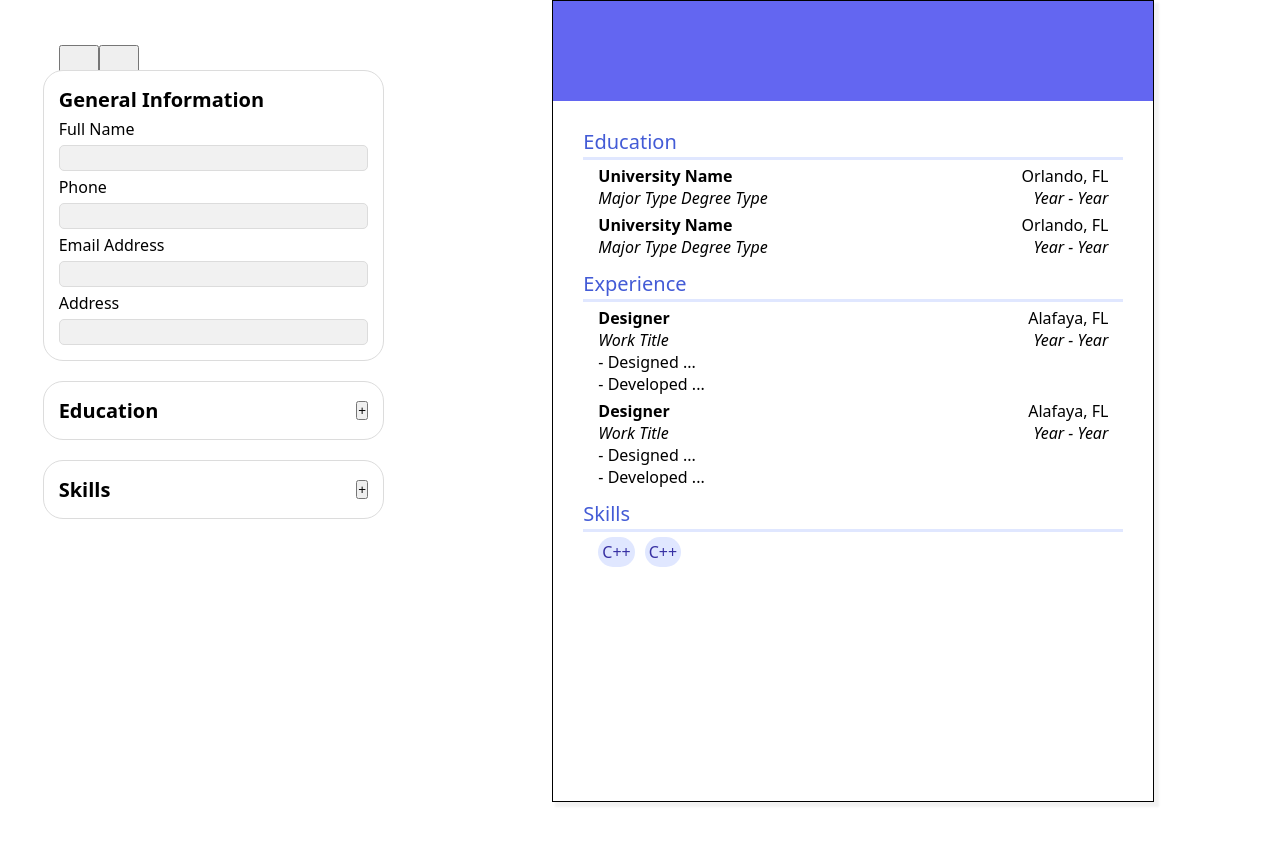
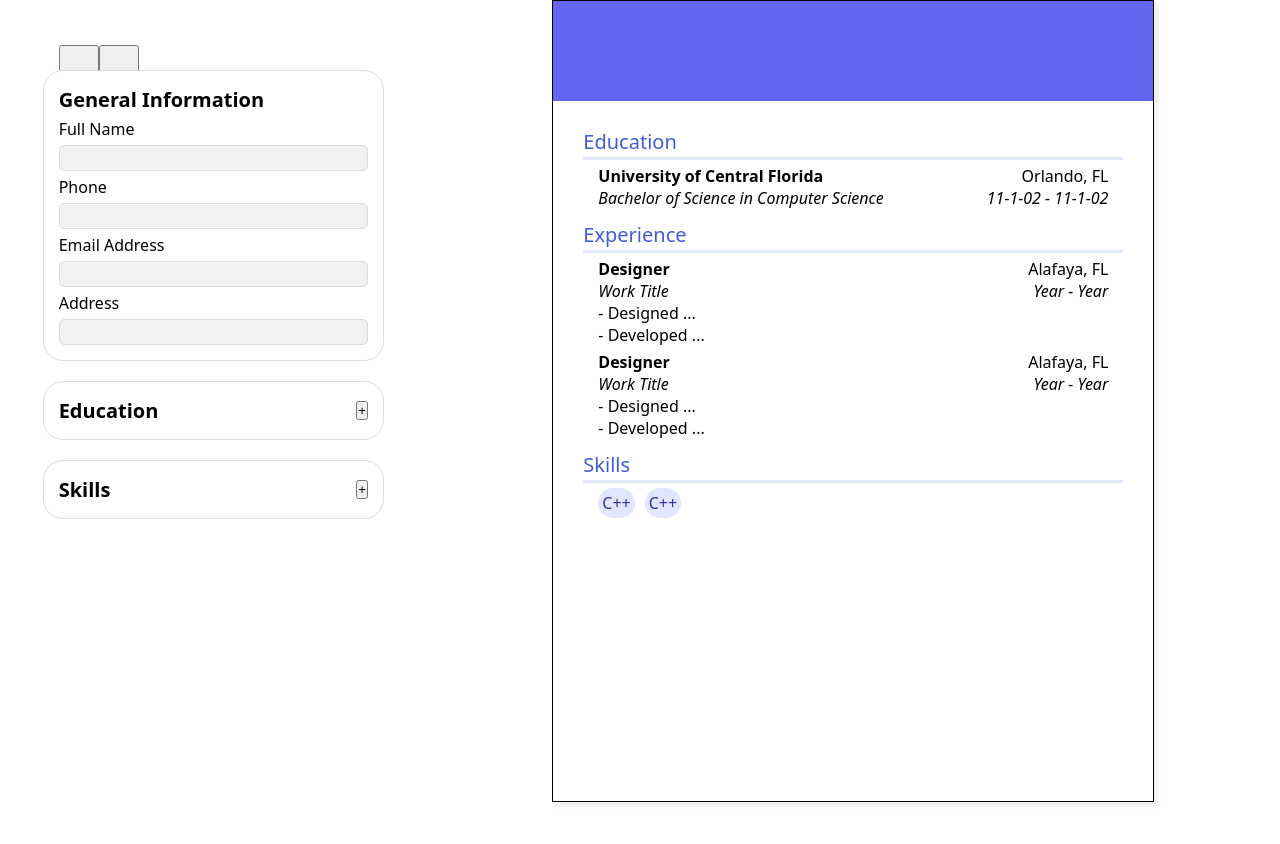
Before and after one commit to eggtoasts/cv-maker, a React (Vite) app: page / in a window 1280 px wide. Shown: the top 844 px of the page. Built offline with nearby package versions, Linux system fonts and the light colour scheme.

Commit message:
feat: display user's submitted education input in resume paper

```diff
--- a/src/components/Data/data.jsx
+++ b/src/components/Data/data.jsx
@@ -1,8 +1,8 @@
 export const edu = [
   {
-    universityName: "UCF",
-    degree: "Masters",
-    field: "CS",
+    universityName: "University of Central Florida",
+    degree: "Bachelor of Science",
+    field: "Computer Science",
     startDate: "11-1-02",
     endDate: "11-1-02",
     id: 1,
--- a/src/components/MainContent.jsx
+++ b/src/components/MainContent.jsx
@@ -44,7 +44,7 @@ function MainContent() {
         eduData={eduData}
         updateEduData={updateEduData}
       />
-      <ResumeSection generalInfo={generalInfo} />
+      <ResumeSection generalInfo={generalInfo} eduData={eduData} />
     </div>
   );
 }
--- a/src/components/Resume/Resume.jsx
+++ b/src/components/Resume/Resume.jsx
@@ -3,11 +3,11 @@ import SchoolInfo from "./SchoolInfo";
 import WorkInfo from "./WorkInfo";
 import SkillInfo from "./SkillInfo";
 
-function Resume({ generalInfo }) {
+function Resume({ generalInfo, eduData }) {
   return (
     <div className="resume">
       <GeneralInfo generalInfo={generalInfo} />
-      <SchoolInfo />
+      <SchoolInfo eduData={eduData} />
       <WorkInfo />
       <SkillInfo />
     </div>
--- a/src/components/Resume/ResumeSection.jsx
+++ b/src/components/Resume/ResumeSection.jsx
@@ -1,9 +1,9 @@
 import Resume from "./Resume";
 
-function ResumeSection({ generalInfo }) {
+function ResumeSection({ generalInfo, eduData }) {
   return (
     <div className="resume-section">
-      <Resume generalInfo={generalInfo} />
+      <Resume generalInfo={generalInfo} eduData={eduData} />
     </div>
   );
 }
--- a/src/components/Resume/SchoolCard.jsx
+++ b/src/components/Resume/SchoolCard.jsx
@@ -1,14 +1,20 @@
-function SchoolCard() {
+function SchoolCard({ itemInfo }) {
+  const { universityName, degree, field, startDate, endDate } = itemInfo;
+
   return (
     <div className="card">
       <div className="section-sub-info main">
-        <div className="school-title title">University Name</div>
+        <div className="school-title title">{universityName}</div>
         <div className="school-address">Orlando, FL</div>
       </div>
 
       <div className="section-sub-info">
-        <div className="degree-info">Major Type Degree Type</div>
-        <div className="year-info">Year - Year</div>
+        <div className="degree-info">
+          {degree} in {field}
+        </div>
+        <div className="year-info">
+          {startDate} - {endDate}
+        </div>
       </div>
     </div>
   );
--- a/src/components/Resume/SchoolInfo.jsx
+++ b/src/components/Resume/SchoolInfo.jsx
@@ -1,11 +1,13 @@
 import SchoolCard from "./SchoolCard";
 
-function SchoolInfo() {
+function SchoolInfo({ eduData }) {
   return (
     <div className="section">
       <div className="section-title school">Education</div>
-      <SchoolCard />
-      <SchoolCard />
+
+      {eduData.map((itemInfo) => {
+        return <SchoolCard itemInfo={itemInfo} />;
+      })}
     </div>
   );
 }
--- a/src/components/Sidebar/Sidebar.jsx
+++ b/src/components/Sidebar/Sidebar.jsx
@@ -91,6 +91,7 @@ function EducationForm({ updateEduData, eduData }) {
 }
 
 function Sidebar({ generalInfo, updateGeneralInfo, eduData, updateEduData }) {
+  const [newForm, setNewForm] = useState("");
   const setForm = function (type) {
     if (newForm === type) {
       setNewForm("");
@@ -98,7 +99,6 @@ function Sidebar({ generalInfo, updateGeneralInfo, eduData, updateEduData }) {
     }
     setNewForm(type);
   };
-  const [newForm, setNewForm] = useState("");
   return (
     <div className="sidebar">
       <div className="options">
```
